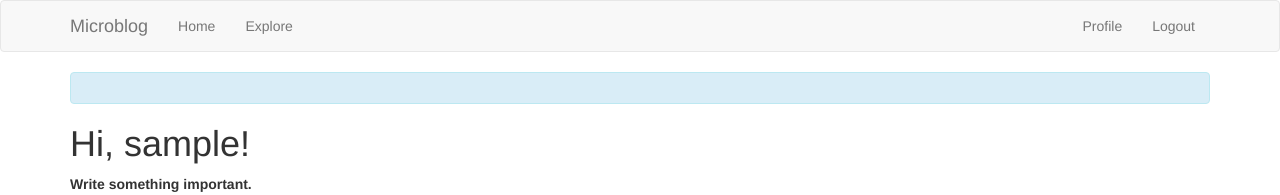
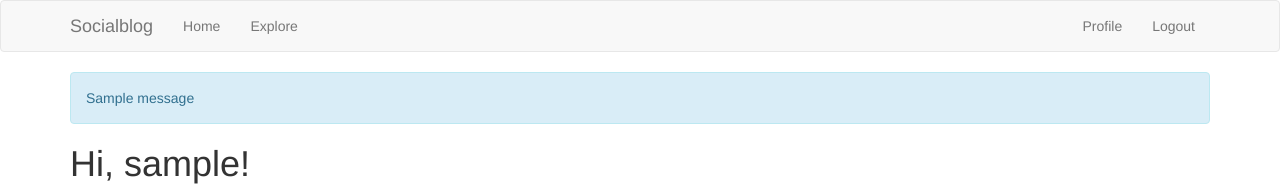
Before and after one commit to muluel/flask-blog, a Flask app: page / in a window 1280 px wide. Shown: the top 195 px of the page. Run offline with Flask 2, Linux system fonts and the light colour scheme; a user stored in the database is signed in; tables that the repository leaves empty hold one stand-in row (values such as "Sample post"); one stand-in notice (Sample message) is shown; some libraries are stand-ins or nearby versions.

Commit message:
features

```diff
--- a/app/templates/base.html
+++ b/app/templates/base.html
@@ -10,7 +10,7 @@ endif %} {% endblock %} {% block navbar %}
                 <span class="icon-bar"></span>
                 <span class="icon-bar"></span>
             </button>
-            <a class="navbar-brand" href="{{ url_for('index') }}">Microblog</a>
+            <a class="navbar-brand" href="{{ url_for('index') }}">Socialblog</a>
         </div>
         <div class="collapse navbar-collapse" id="bs-example-navbar-collapse-1">
             <ul class="nav navbar-nav">
@@ -40,7 +40,13 @@ endif %} {% endblock %} {% block navbar %}
 </nav>
 {% endblock %} {% block content %}
 <div class="container">
-    <div class="alert alert-info" role="alert">{{ message }}</div>
+        {% with messages = get_flashed_messages() %}
+        {% if messages %}
+            {% for message in messages %}
+            <div class="alert alert-info" role="alert">{{ message }}</div>
+            {% endfor %}
+        {% endif %}
+        {% endwith %}
     {# application content needs to be provided in the app_content block #}
     {% block app_content %}{% endblock %}
 </div>
--- a/config.py
+++ b/config.py
@@ -21,4 +21,4 @@ class Config(object):
     ADMINS = ['muhammeduluel@outlook.com', 'golqeee13@gmail.com']
 
     # Post per page configuration
-    POSTS_PER_PAGE = 2
+    POSTS_PER_PAGE = 20
```
